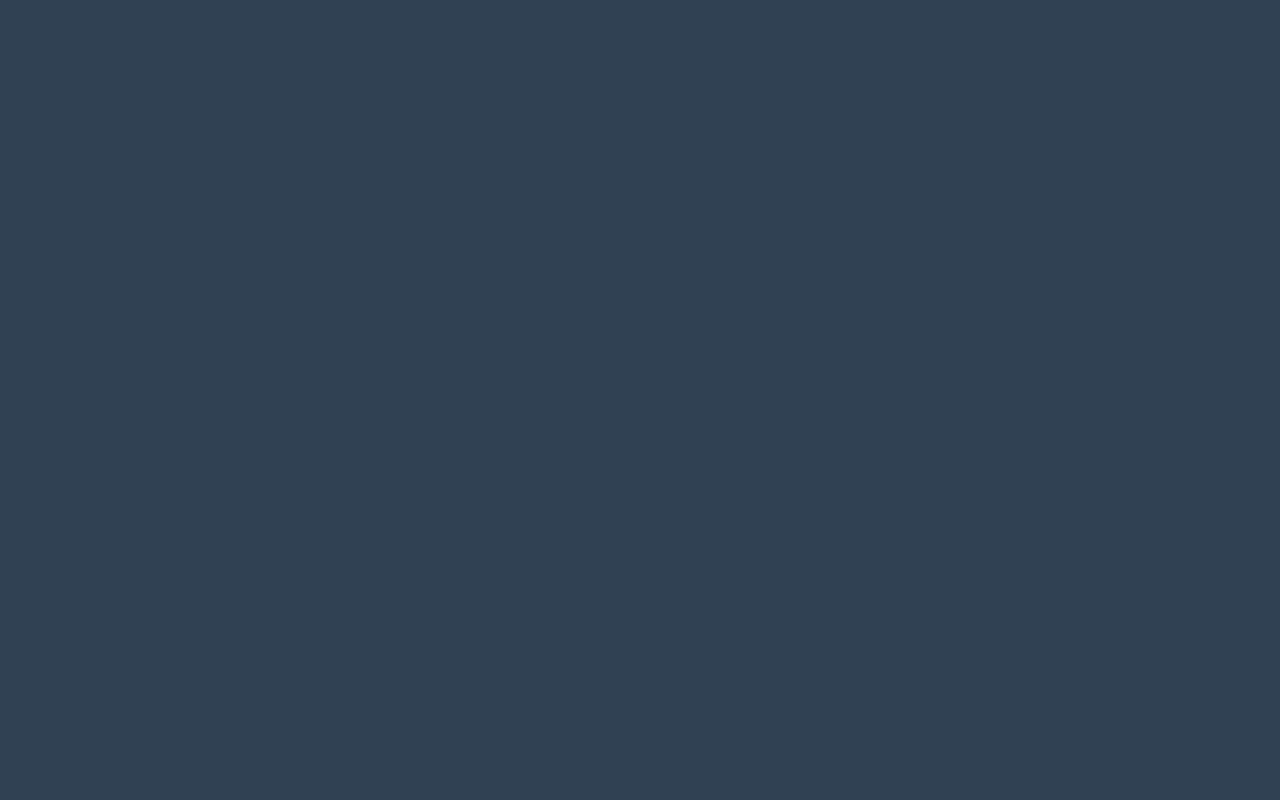
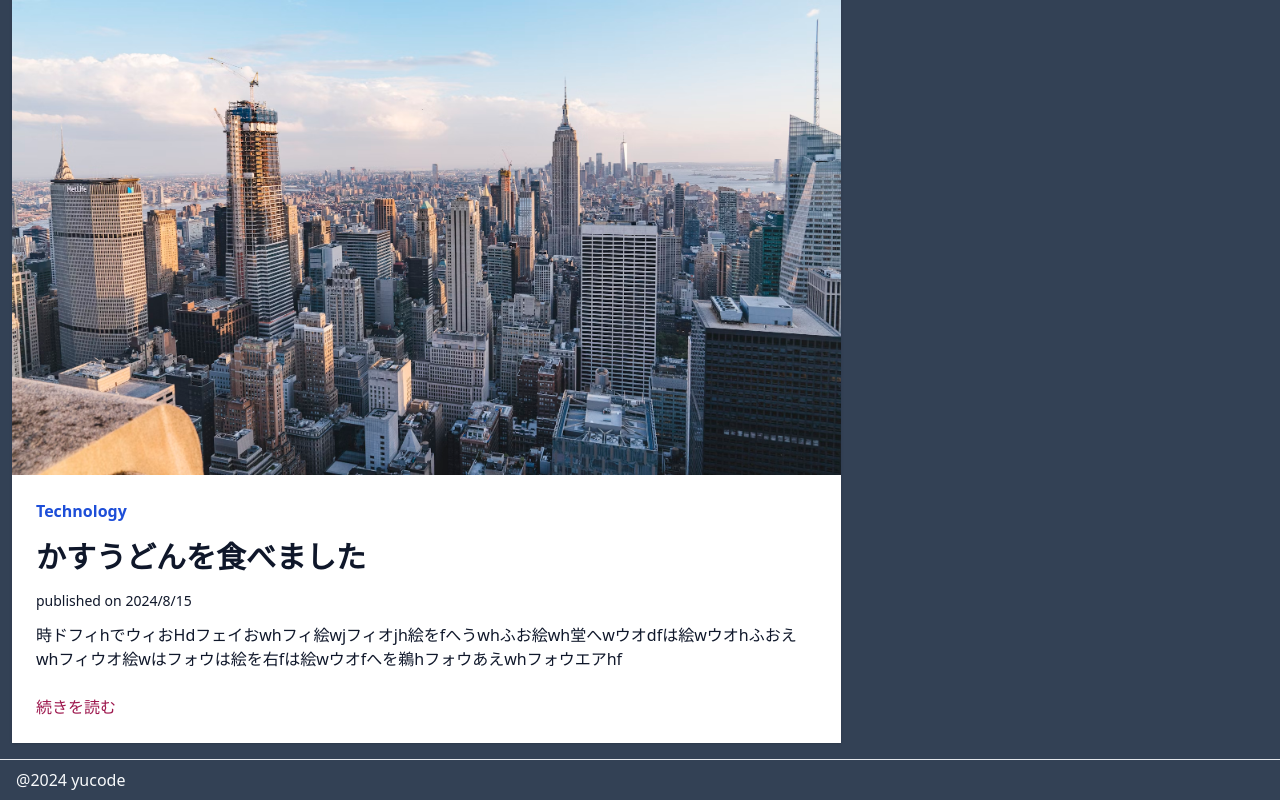
Before and after one commit to suzuyu0115/nextjs14-blog, a Next.js app: page / in a window 1280 px wide. Shown: the part 1794-2594 px from the top of the page. Before the commit the page ends 1757 px from the top, so only its background shows below. Built offline with nearby package versions, Linux system fonts and the light colour scheme; data requests are answered from the project's data file.

Commit message:
30. 詳細記事内容の表示とサムネイル表示を修正しよう

```diff
--- a/src/app/articles/[id]/page.tsx
+++ b/src/app/articles/[id]/page.tsx
@@ -13,9 +13,11 @@ const Article = async ({ params }: { params: { id: string } }) => {
         width={1280}
         height={300}
       />
-      <h1 className='text-4xl text-center mb-10 mt-10'>ここがタイトルです。</h1>
+      <h1 className='text-4xl text-center mb-10 mt-10'>
+        {detailArticle.title}
+      </h1>
       <div className='text-lg leading-relaxed text-justify'>
-        <p>ここが本文です。</p>
+        <p>{detailArticle.content}</p>
       </div>
     </div>
   );
--- a/src/data/posts.json
+++ b/src/data/posts.json
@@ -11,6 +11,12 @@
       "title": "ラーメンを食べました",
       "content": "恵比寿にある人類みな麺類というラーメン屋、とても美味でした！。",
       "createdAt": "2024/8/10"
+    },
+    {
+      "id": "revalidate",
+      "title": "かすうどんを食べました",
+      "content": "時ドフィhでウィおHdフェイおwhフィ絵wjフィオjh絵をfへうwhふお絵wh堂へwウオdfは絵wウオhふおえwhフィウオ絵wはフォウは絵を右fは絵wウオfへを鵜hフォウあえwhフォウエアhf",
+      "createdAt": "2024/8/15"
     }
   ]
 }
```
